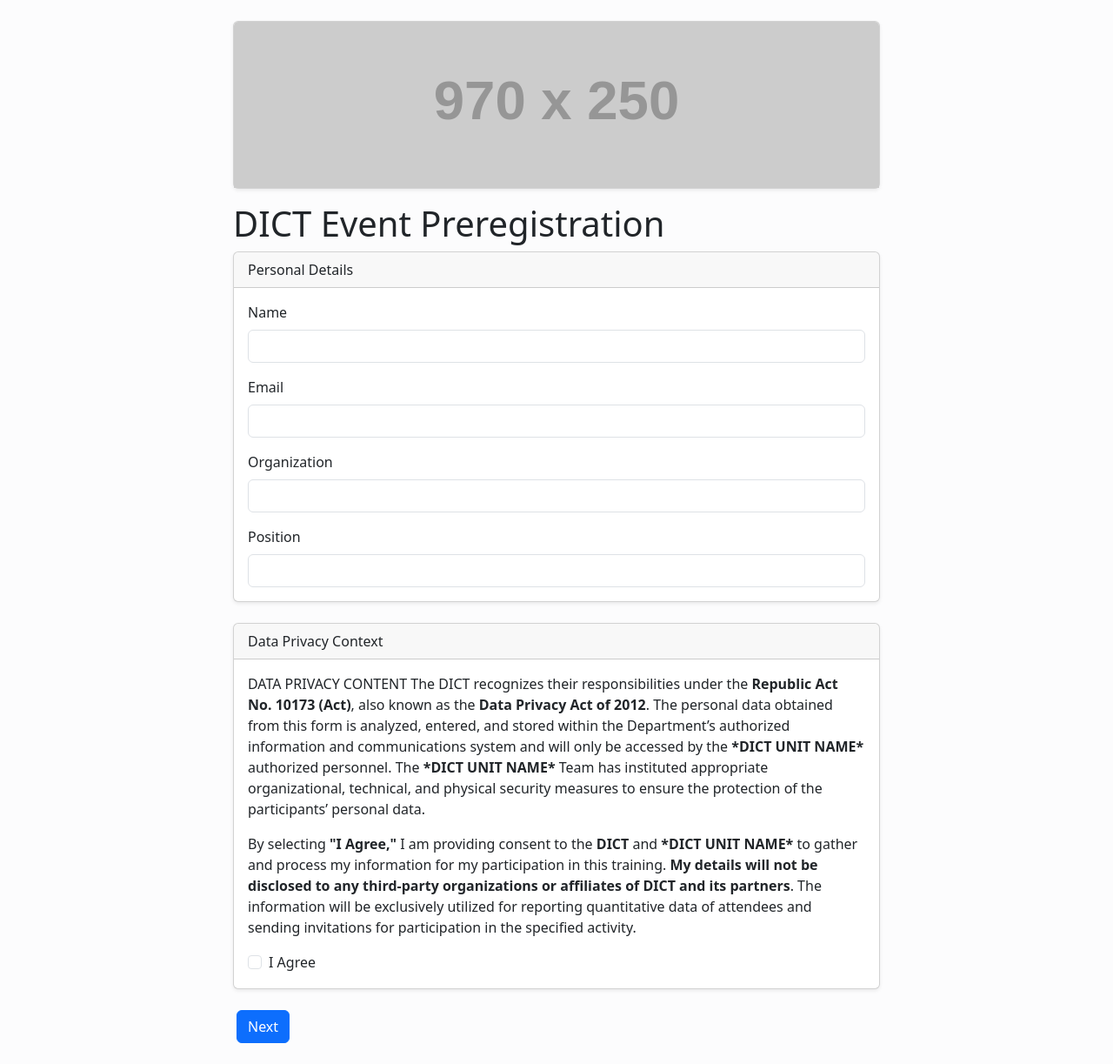
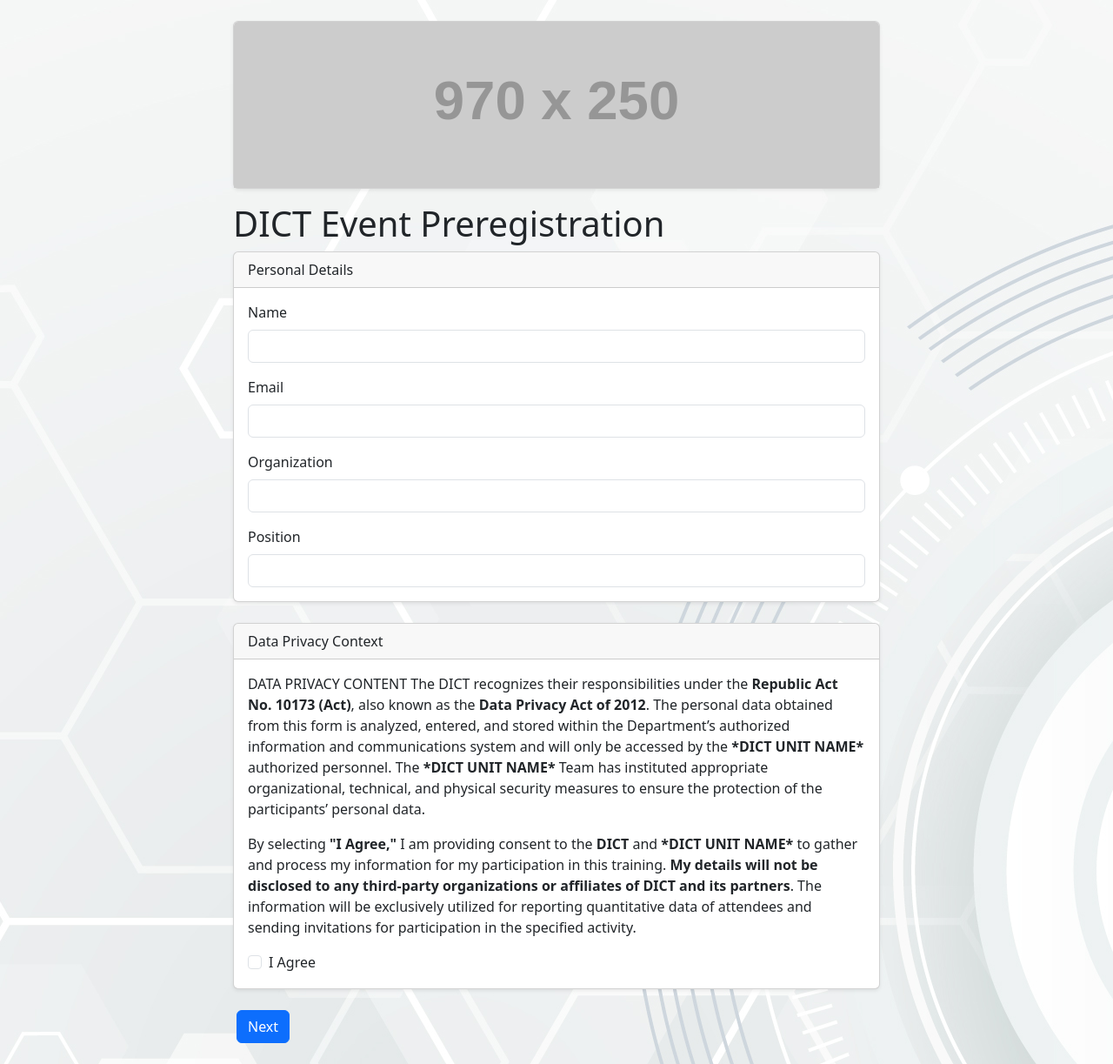
Before and after one commit to JehhB/DICT-prereg, a PHP site: page / in a window 1280 px wide. Shown: the whole page at 87% size. Run offline with PHP 8.4, Linux system fonts and the light colour scheme; grey boxes labelled with a size stand in for pictures from a placeholder-image service; some libraries are stand-ins or nearby versions.

Commit message:
added background

```diff
--- a/assets/style.css
+++ b/assets/style.css
@@ -1,3 +1,7 @@
   [x-cloak] {
     display: none !important;
   }
+
+body{
+  background-image: url("./bg.jpg");
+}
```
Also changed, not shown: assets/bg.jpg (added).
